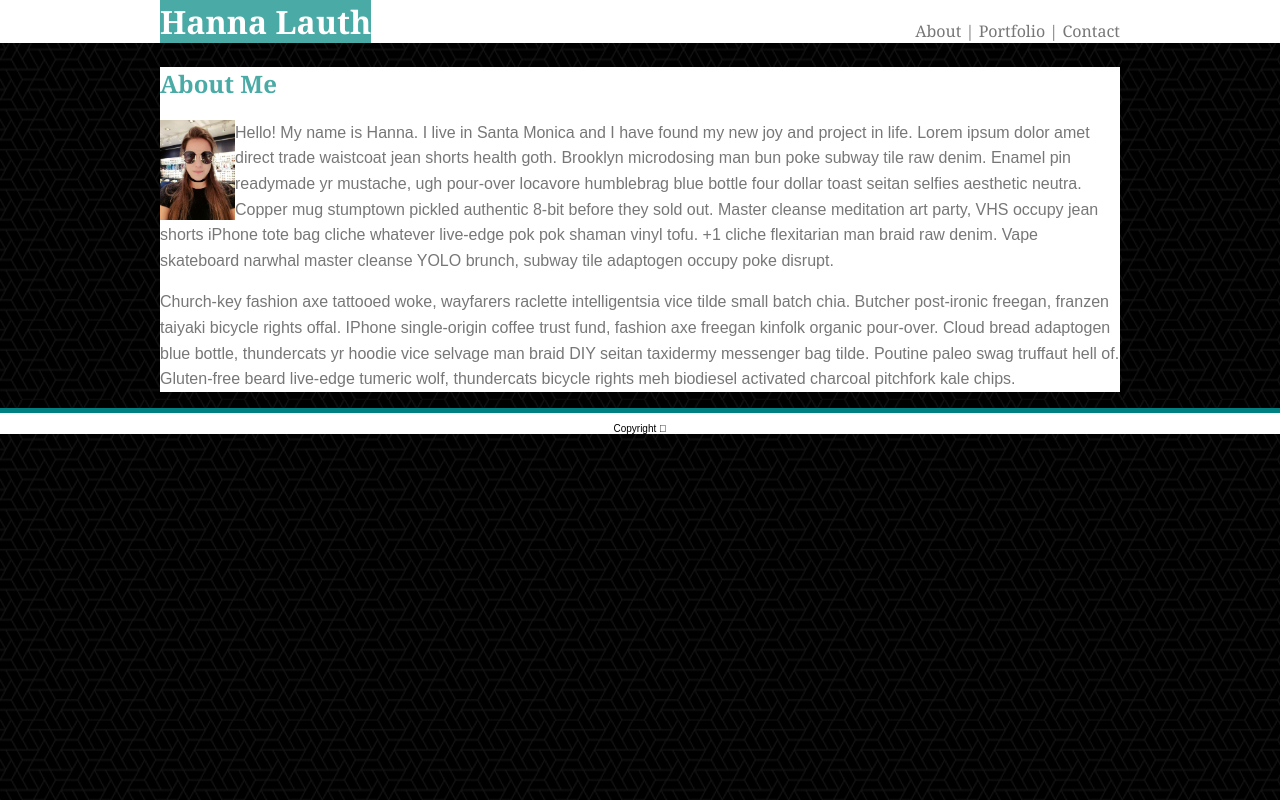
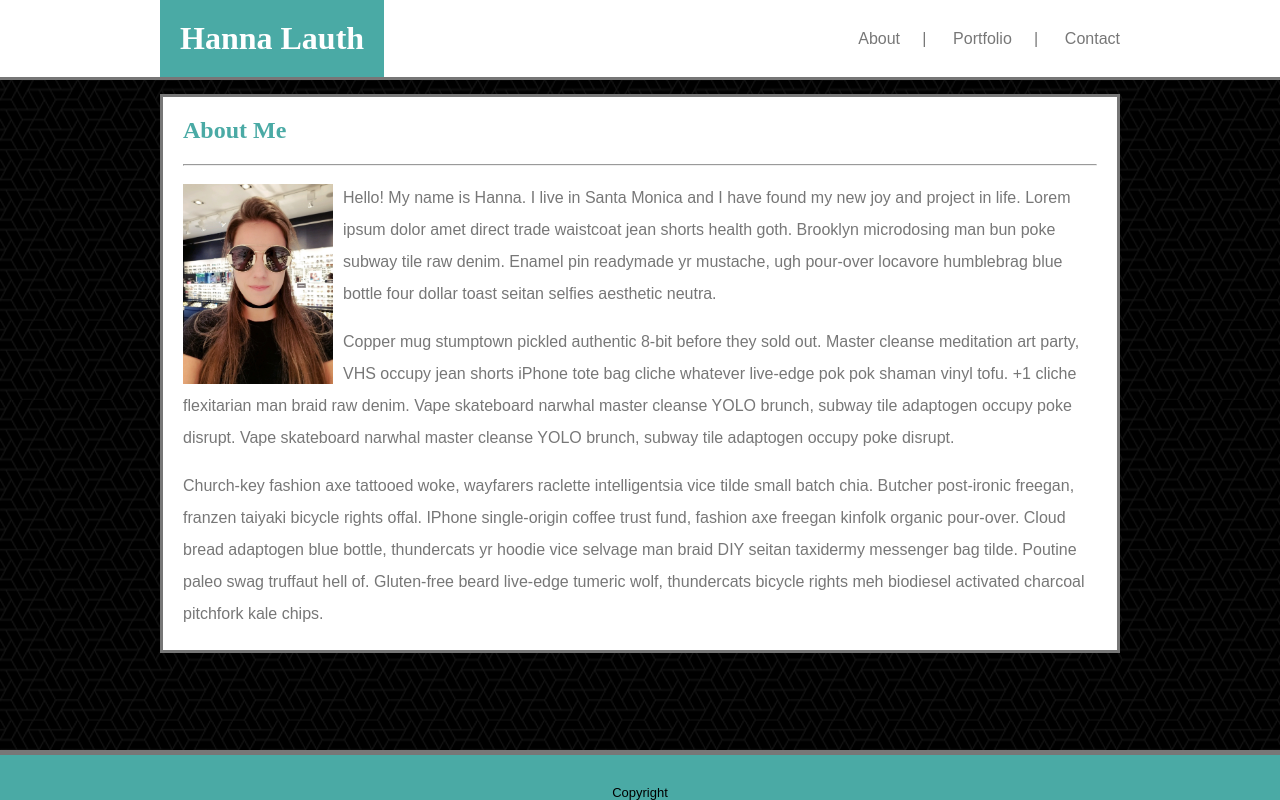
Before and after one commit to hmlauth/Basic-Portfolio, a plain HTML site: page index.html in a window 1280 px wide. Drawn offline with Linux system fonts and the light colour scheme; a script that the page names is missing.

Commit message:
About Me page done before applying HTML to remaining pages and coding for form and portfolios

```diff
--- a/assets/css/style.css
+++ b/assets/css/style.css
@@ -1,31 +1,33 @@
+/* Code box-sizing property across "all" so that all elements' width/height properties INCLUDES content, padding and border. This ensures that the div has a full width of Xpx, no matter padding or border. It helps to eliminate the complexity that comes from widths that come from multiple properties/no longer have to perform mental math. */
+* {
+    box-sizing: border-box;
+}
+
 body {
     margin: 0 auto;
     background-image: url(../images/what-the-hex-dark.png)
 }
 
 /* Font for all headings */
-h1, h2, .main-header-container, .content-header {
-    font-family: 'Georgia', Times, Times New Roman, serif;
+h1, h2, {
+    font-family: 'Georgia', 'Times', 'Times New Roman', serif;
     color: #4aaaa5;
 }
 
 /* Font for all fonts other that headings */
-p, footer {
+p, footer, nav {
     font-family: 'Arial', 'Helvetica Neue', Helvetica, sans-serif;
 }
 
 /* HEADER ACROSS ALL PAGES */
-.main-header-container {
+.top {
     background-color: #ffffff;
     width: 100%;
     display: inline-block;
+    border-bottom: 3px solid #777777;
 }
 
-.blue-bottom-border{
-
-}
-
-    .page-header {
+    .top-container {
         background-color: #ffffff;
         width: 960px;
         margin: 0 auto;
@@ -36,45 +38,66 @@ p, footer {
             color: white;
             float: left;
             margin: 0px;
+            padding: 20px;
         }
 
         nav {
             color: #777777;
             float: right;
-            padding-top: 20px;
+            padding-top: 30px;
         }
+            span {
+                color: #777777;
+            }
+
             nav > a {
                 color: #777777;
                 text-decoration: none;
             }
 
 /* CONTENT CONTAINER ACROSS ALL PAGES */
-.main-content-container {
+.middle {
     background-color: #ffffff;
-    border: #dddddd;
-    width: 960px;
+    border: 3px solid #777777;
+    max-width: 960px;
     margin: 0 auto;
+    margin-top: 10px;
 
 }
 
+
+section {
+    margin: 20px;
+}
+
     h2 {
+        color: #4aaaa5;
+    }
 
+        hr {
+            color: #777777;
         }
+
         #profile-photo {
             float: left;
+            margin: 10px 10px 0px 0px;
         }
 
         p {
             color: #777777;
-        line-height: 1.6;
+            line-height: 2.0;
         }
 
 /* FOOTER */
 footer {
-    background-color: #ffffff;
-    border-top: 5px solid teal;
-    padding-top: 10px;
+    background-color: #4aaaa5;
+    border-top: 5px solid #777777;
+    padding-top: 30px;
     text-align: center;
-    font-size: 10px;
+    font-size: small;
     margin-top: 10px;
+    position: fixed;
+    left: 0;
+    bottom: 0;
+    width: 100%;
 }
--- a/index.html
+++ b/index.html
@@ -10,32 +10,42 @@
 </head>
 
 <body>
-    <div class="main-header-container blue-bottom-border">
-        <div class="page-header">
+    <div class="top">
+        <div class="top-container">
             <h1>Hanna Lauth</h1>
             <nav>
-                <a href="index.html">About |</a>
-                <a href="portfolio.html">Portfolio |</a>
+                <a href="index.html">About</a>
+                <span>&nbsp;&nbsp;&nbsp;&nbsp;|</span>
+                &nbsp;&nbsp;&nbsp;&nbsp;
+                <a href="portfolio.html">Portfolio</a>
+                <span>&nbsp;&nbsp;&nbsp;&nbsp;|</span>
+                &nbsp;&nbsp;&nbsp;&nbsp;
                 <a href="contact.html">Contact</a>
             </nav>
         </div>
     </div>
 
-    <div class="main-content-container blue-bottom-border">
 
-        <div class="content-header">
+    <div class="middle">
+        <section>
             <h2>About Me</h2>
 
+            <hr id="horizontal-line">
 
-            <img src="assets/images/IMG_0019.jpg" alt="Profile Photo" height="100px" id="profile-photo">
+            <img src="assets/images/IMG_0019.jpg" alt="Profile Photo" height="200px" id="profile-photo">
 
-            <p>Hello! My name is Hanna. I live in Santa Monica and I have found my new joy and project in life. Lorem ipsum dolor amet direct trade waistcoat jean shorts health goth. Brooklyn microdosing man bun poke subway tile raw denim. Enamel pin readymade yr mustache, ugh pour-over locavore humblebrag blue bottle four dollar toast seitan selfies aesthetic neutra. Copper mug stumptown pickled authentic 8-bit before they sold out. Master cleanse meditation art party, VHS occupy jean shorts iPhone tote bag cliche whatever live-edge pok pok shaman vinyl tofu. +1 cliche flexitarian man braid raw denim. Vape skateboard narwhal master cleanse YOLO brunch, subway tile adaptogen occupy poke disrupt.
+            <p>Hello! My name is Hanna. I live in Santa Monica and I have found my new joy and project in life. Lorem ipsum dolor amet direct trade waistcoat jean shorts health goth. Brooklyn microdosing man bun poke subway tile raw denim. Enamel pin readymade yr mustache, ugh pour-over locavore humblebrag blue bottle four dollar toast seitan selfies aesthetic neutra.
+            </p>
+            <p>Copper mug stumptown pickled authentic 8-bit before they sold out. Master cleanse meditation art party, VHS occupy jean shorts iPhone tote bag cliche whatever live-edge pok pok shaman vinyl tofu. +1 cliche flexitarian man braid raw denim. Vape skateboard narwhal master cleanse YOLO brunch, subway tile adaptogen occupy poke disrupt. Vape skateboard narwhal master cleanse YOLO brunch, subway tile adaptogen occupy poke disrupt.
             </p>
             <p>Church-key fashion axe tattooed woke, wayfarers raclette intelligentsia vice tilde small batch chia. Butcher post-ironic freegan, franzen taiyaki bicycle rights offal. IPhone single-origin coffee trust fund, fashion axe freegan kinfolk organic pour-over. Cloud bread adaptogen blue bottle, thundercats yr hoodie vice selvage man braid DIY seitan taxidermy messenger bag tilde. Poutine paleo swag truffaut hell of. Gluten-free beard live-edge tumeric wolf, thundercats bicycle rights meh biodiesel activated charcoal pitchfork kale chips.
             </p>
+        </section>
+    </div>
 
-        </div>
-    </div>
-    <footer>Copyright </footer>
+<div class="bottom">
+    <footer>Copyright</footer>
+</div>
+
 </body>
 </html>
```
Also changed, not shown: 2 other files. Lines whose indentation alone changed are shown as unchanged.
